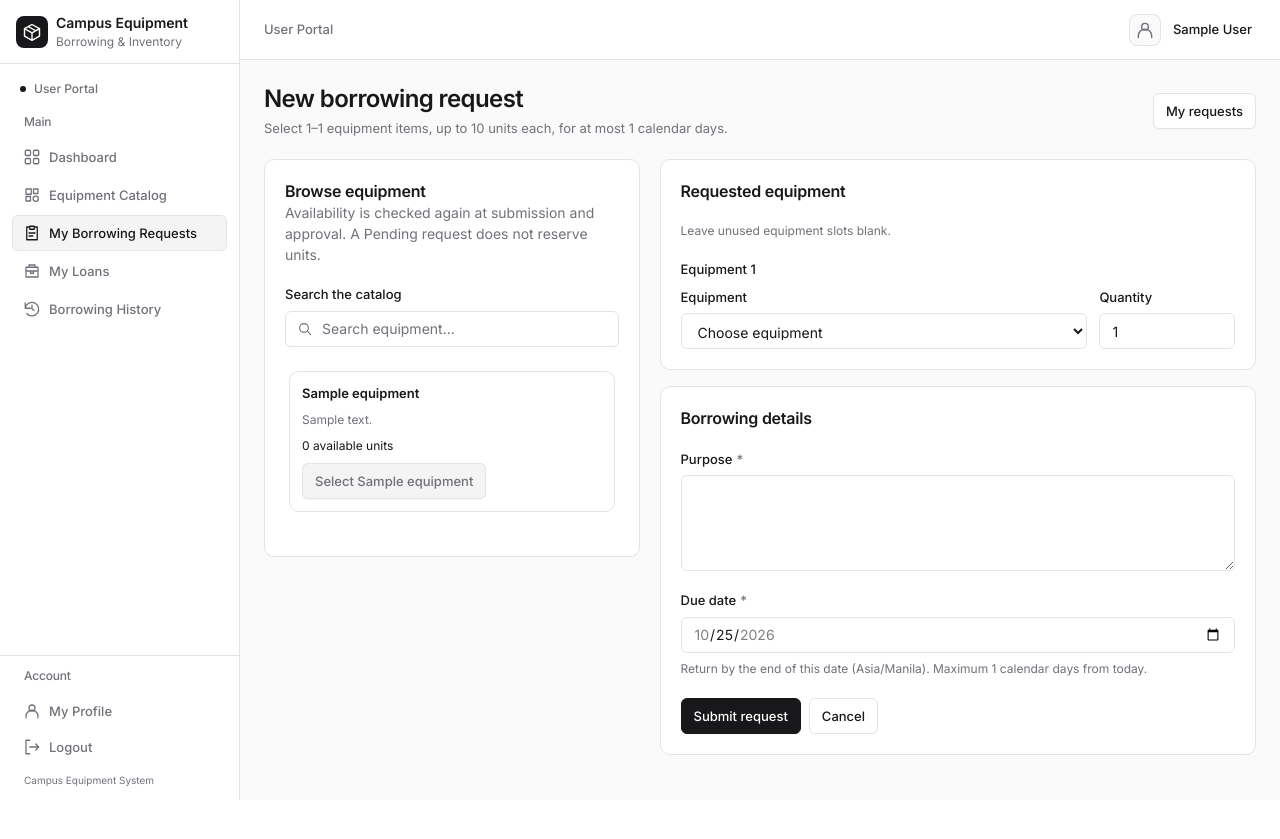
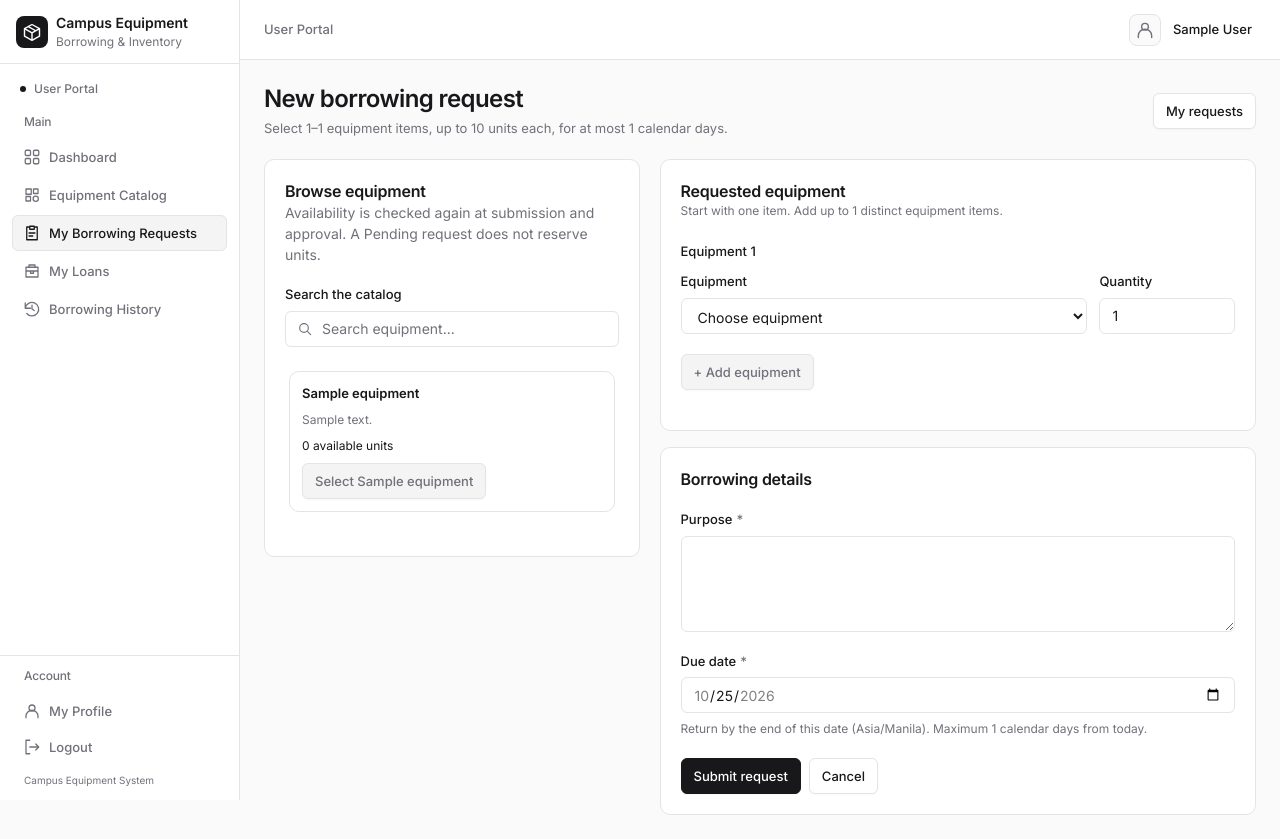
Before and after one commit to selrahcjstn/Campus-Equipment-System, a Django app: page /portal/requests/new/ in a window 1280 px wide. Before the commit the page ends 800 px from the top, so only its background shows below. Run offline with Django 5.2, Linux system fonts and the light colour scheme; a user stored in the database is signed in; tables that the repository leaves empty hold one stand-in row (values such as "Sample post"); data that the repository does not hold is empty.

Commit message:
feat: add dynamic equipment selection to borrowing form

```diff
--- a/apps/borrowing/forms.py
+++ b/apps/borrowing/forms.py
@@ -67,7 +67,7 @@ class BaseRequestItemFormSet(BaseFormSet):
         super().__init__(*args, **kwargs)
         self.max_num = borrowing_limits()["max_items"]
         self.error_messages["too_many_forms"] = "Select no more than %(num)d distinct equipment items."
-        self.extra = self.max_num
+        self.extra = 0 if self.initial else 1
         self.absolute_max = max(self.max_num, 100)
 
     def clean(self):
--- a/apps/borrowing/views.py
+++ b/apps/borrowing/views.py
@@ -70,7 +70,27 @@ def new_request(request):
             messages.info(request, "That equipment is unavailable. Please choose another catalog item.")
     formset = RequestItemFormSet(data, initial=initial, prefix="items")
     status = 200
-    if request.method == "POST":
+    row_action = request.POST.get("row_action", "")
+    if request.method == "POST" and row_action:
+        # Presentation-only fallback: adding/removing rows never submits a request.
+        count = formset.management_form.cleaned_data.get("TOTAL_FORMS", 0)
+        if formset.management_form.is_valid() and 1 <= count <= formset.max_num:
+            rows = [{name: request.POST.get(f"items-{index}-{name}", "")
+                     for name in ("equipment", "quantity")} for index in range(count)]
+            if row_action == "add" and count < formset.max_num:
+                rows.append({"equipment": "", "quantity": 1})
+            elif row_action in {f"remove:items-{index}" for index in range(1, count)}:
+                rows.pop(int(row_action[13:]))
+            else:
+                rows = None
+            if rows is not None:
+                form = BorrowingRequestForm(initial={name: request.POST.get(name, "") for name in form.fields})
+                formset = RequestItemFormSet(initial=rows, prefix="items")
+            else:
+                form.add_error(None, "Unable to change equipment rows. Keep between 1 and the allowed maximum.")
+        else:
+            form.add_error(None, "Unable to change equipment rows. Reload the form and try again.")
+    elif request.method == "POST":
         form_valid = form.is_valid()
         items_valid = formset.is_valid()
         if form_valid and items_valid:
--- a/apps/dashboard/tests.py
+++ b/apps/dashboard/tests.py
@@ -455,7 +455,7 @@ class SettingsTests(DashboardFixtures, TestCase):
         self.assertEqual(policy.as_limits(), {"max_items": 3, "max_quantity": 20, "max_days": 30})
         self.assertEqual(borrowing_limits(), policy.as_limits())
         formset = RequestItemFormSet(prefix="items")
-        self.assertEqual(len(formset.forms), 3)
+        self.assertEqual(len(formset.forms), 1)
         self.assertEqual(formset.forms[0].fields["quantity"].widget.attrs["max"], 20)
         form = BorrowingRequestForm()
         self.assertEqual(form.fields["due_date"].widget.attrs["max"], (timezone.localdate() + timedelta(days=30)).isoformat())
@@ -483,7 +483,8 @@ class SettingsTests(DashboardFixtures, TestCase):
 
     def test_forms_reflect_policy_without_restarting_server(self):
         update_settings(actor=self.admin, max_items=2, max_quantity=2, max_days=2)
-        self.assertEqual(len(RequestItemFormSet(prefix="items").forms), 2)
+        self.assertEqual(len(RequestItemFormSet(prefix="items").forms), 1)
+        self.assertEqual(RequestItemFormSet(prefix="items").max_num, 2)
         form = BorrowingRequestForm()
         self.assertEqual(form.fields["due_date"].widget.attrs["max"], (timezone.localdate() + timedelta(days=2)).isoformat())
         update_settings(actor=self.admin, max_items=1, max_quantity=1, max_days=1)
--- a/apps/inventory/tests.py
+++ b/apps/inventory/tests.py
@@ -495,7 +495,7 @@ class InventoryPageTests(InventoryFixtures, TestCase):
         self.assertContains(self.client.get(reverse("equipment_detail", args=[self.equipment.pk])), f"?equipment={self.equipment.pk}")
         selected = self.client.get(reverse("new_borrowing_request"), {"equipment": self.equipment.pk})
         self.assertEqual(selected.context["formset"][0]["equipment"].value(), self.equipment.pk)
-        self.assertEqual(len(selected.context["formset"]), 3)
+        self.assertEqual(len(selected.context["formset"]), 1)
         invalid = self.client.get(reverse("new_borrowing_request"), {"equipment": "invalid"})
         self.assertContains(invalid, "equipment is unavailable")
 
--- a/static/css/borrowing.css
+++ b/static/css/borrowing.css
@@ -7,12 +7,15 @@
 .borrowing-workspace h2 { font-size: var(--font-card); }
 .borrowing-item-row { display: grid; grid-template-columns: minmax(0, 3fr) minmax(88px, 1fr); gap: var(--space-3); border: 0; border-bottom: var(--border); padding: 0 0 var(--space-4); margin: 0; min-width: 0; }
 .borrowing-item-row:last-child { border-bottom: 0; padding-bottom: 0; }
-.borrowing-item-row legend { padding: 0 0 var(--space-2); font-size: var(--font-label); font-weight: var(--weight-medium); }
+.borrowing-item-row legend { display: flex; align-items: center; justify-content: space-between; width: 100%; min-height: 32px; padding: 0 0 var(--space-2); font-size: var(--font-label); font-weight: var(--weight-medium); }
 .borrowing-catalog { grid-template-columns: 1fr; max-height: 560px; overflow-y: auto; overscroll-behavior: contain; padding: var(--space-1); scrollbar-width: thin; }
 .borrowing-catalog-item { display: grid; align-content: start; gap: var(--space-2); padding: var(--space-3); box-shadow: none; }
 .borrowing-catalog-item h3 { font-size: var(--font-label); }
 .borrowing-catalog-item > p { font-size: var(--font-caption); }
 .borrowing-catalog-item .button { justify-self: start; }
+.borrowing-remove { padding: var(--space-1) 0; min-height: 32px; border: 0; background: transparent; color: var(--text-secondary); font: inherit; font-size: var(--font-caption); cursor: pointer; text-decoration: underline; text-underline-offset: 3px; }
+.borrowing-remove:hover { color: var(--text-primary); }
+.borrowing-item-row > .field-errors { grid-column: 1 / -1; }
 @media (max-width: 1199px) {
     .borrowing-workspace { grid-template-columns: 1fr; }
     .borrowing-catalog { grid-template-columns: repeat(auto-fill, minmax(min(100%, 220px), 1fr)); max-height: 320px; }
--- a/static/js/borrowing.js
+++ b/static/js/borrowing.js
@@ -8,17 +8,85 @@ document.querySelector('[data-catalog-search]')?.addEventListener('input', (even
     });
     catalogStatus.textContent = `${matches} equipment items match your search.`;
 });
+const requestForm = document.getElementById('borrowing-request-form');
+if (requestForm) {
+    const rows = requestForm.querySelector('[data-equipment-rows]');
+    const template = requestForm.querySelector('[data-equipment-template]');
+    const addButton = requestForm.querySelector('[data-add-equipment]');
+    const rowStatus = requestForm.querySelector('[data-equipment-status]');
+    const total = requestForm.querySelector('[name="items-TOTAL_FORMS"]');
+    const initial = requestForm.querySelector('[name="items-INITIAL_FORMS"]');
+    const maximum = +requestForm.dataset.maxEquipment;
+    const equipmentRows = () => [...rows.querySelectorAll('[data-equipment-row]')];
+    const choices = () => equipmentRows().map((row) => row.querySelector('select'));
+
+    function updateRows() {
+        const currentRows = equipmentRows();
+        currentRows.forEach((row, index) => {
+            row.querySelector('[data-row-number]').textContent = index + 1;
+            row.querySelectorAll('[name], [id], [for], [aria-describedby]').forEach((element) => {
+                ['name', 'id', 'for', 'aria-describedby'].forEach((attribute) => {
+                    const value = element.getAttribute(attribute);
+                    if (value) element.setAttribute(attribute, value.replace(/items-(?:\d+|__prefix__)-/g, `items-${index}-`));
+                });
+            });
+            const remove = row.querySelector('[data-remove-equipment]');
+            remove.hidden = index === 0;
+            remove.value = `remove:items-${index}`;
+            remove.setAttribute('aria-label', `Remove equipment ${index + 1}`);
+        });
+        total.value = currentRows.length;
+        initial.value = Math.min(+initial.value, currentRows.length);
+        addButton.disabled = currentRows.length >= maximum;
+        const selects = choices();
+        selects.forEach((select) => {
+            const others = selects.filter((other) => other !== select).map((other) => other.value).filter(Boolean);
+            [...select.options].forEach((option) => {
+                option.disabled = !!option.value && option.value !== select.value && others.includes(option.value);
+            });
+            select.setCustomValidity(select.value && others.includes(select.value) ? 'Each equipment item can be selected only once.' : '');
+        });
+    }
+
+    function addRow() {
+        if (equipmentRows().length >= maximum) return null;
+        const row = template.content.firstElementChild.cloneNode(true);
+        rows.append(row);
+        updateRows();
+        rowStatus.textContent = `Equipment row added. ${equipmentRows().length} of ${maximum} rows.`;
+        return row;
+    }
+
+    addButton.addEventListener('click', (event) => {
+        event.preventDefault();
+        addRow()?.querySelector('select').focus();
+    });
+    rows.addEventListener('click', (event) => {
+        const remove = event.target.closest('[data-remove-equipment]');
+        if (!remove) return;
+        event.preventDefault();
+        const row = remove.closest('[data-equipment-row]');
+        const index = equipmentRows().indexOf(row);
+        if (index < 1) return;
+        row.remove();
+        updateRows();
+        equipmentRows()[index - 1].querySelector('select').focus();
+        rowStatus.textContent = `Equipment row removed. ${equipmentRows().length} of ${maximum} rows.`;
+    });
+    rows.addEventListener('change', updateRows);
+    updateRows();
+
     document.querySelectorAll('[data-select-equipment]').forEach((button) => {
         button.addEventListener('click', () => {
-        const choices = [...document.querySelectorAll('.borrowing-item-row select')];
-        if (choices.some((choice) => choice.value === button.dataset.selectEquipment)) {
+            const selected = choices().find((choice) => choice.value === button.dataset.selectEquipment);
+            if (selected) {
                 catalogStatus.textContent = 'This equipment is already selected. Adjust its quantity below.';
-            choices.find((choice) => choice.value === button.dataset.selectEquipment).focus();
+                selected.focus();
                 return;
             }
-        const empty = choices.find((choice) => !choice.value);
+            const empty = choices().find((choice) => !choice.value) || addRow()?.querySelector('select');
             if (!empty) {
-            catalogStatus.textContent = 'All equipment slots are filled. Replace a selection below to choose another item.';
+                catalogStatus.textContent = `You can select up to ${maximum} distinct equipment items. Remove or replace a selection to choose another item.`;
                 return;
             }
             empty.value = button.dataset.selectEquipment;
@@ -27,9 +95,11 @@ document.querySelectorAll('[data-select-equipment]').forEach((button) => {
             catalogStatus.textContent = 'Equipment selected. Set the quantity and due date below.';
         });
     });
+}
 
 document.querySelectorAll('form[data-borrow-confirm], form[data-submit-loading]').forEach((form) => {
     form.addEventListener('submit', (event) => {
+        if (event.defaultPrevented || event.submitter?.name === 'row_action') return;
         const dialog = document.getElementById(form.dataset.borrowConfirm);
         if (dialog instanceof HTMLDialogElement && !event.submitter?.hasAttribute('data-borrow-confirmed')) {
             event.preventDefault();
--- /dev/null
+++ b/templates/borrowing/_request_item.html
@@ -0,0 +1,6 @@
+<fieldset class="borrowing-item-row" data-equipment-row>
+    <legend><span>Equipment <span data-row-number>{{ row_number }}</span></span><button type="submit" name="row_action" value="remove:{{ item_form.prefix }}" class="borrowing-remove" data-remove-equipment formnovalidate{% if first_row %} hidden{% endif %}>Remove<span class="sr-only"> equipment {{ row_number }}</span></button></legend>
+    {% include "components/input.html" with field=item_form.equipment %}
+    {% include "components/input.html" with field=item_form.quantity %}
+    {% if item_form.non_field_errors %}<div class="field-errors" role="alert">{{ item_form.non_field_errors }}</div>{% endif %}
+</fieldset>
--- a/templates/borrowing/new_request.html
+++ b/templates/borrowing/new_request.html
@@ -2,7 +2,7 @@
 {% load static ui_assets %}
 {% block title %}New Borrowing Request | Campus Equipment System{% endblock %}
 {% block page_styles %}<link rel="stylesheet" href="{% ui_asset 'css/borrowing.css' %}">{% endblock %}
-{% block page_scripts %}<script src="{% static 'js/borrowing.js' %}" defer></script>{% endblock %}
+{% block page_scripts %}<script src="{% ui_asset 'js/borrowing.js' %}" defer></script>{% endblock %}
 {% block content %}
 <header class="page-heading"><div><h1>New borrowing request</h1><p>Select 1–{{ limits.max_items }} equipment items, up to {{ limits.max_quantity }} units each, for at most {{ limits.max_days }} calendar days.</p></div><a class="button button--secondary" href="{% url 'my_requests' %}">My requests</a></header>
 <div class="section-stack">
@@ -17,11 +17,20 @@
         </div>
         <p class="caption" data-catalog-status role="status" aria-live="polite"></p>
     </section>
-    <form method="post" class="form-panel form-panel--wide section-stack" id="borrowing-request-form" data-submit-loading>
+    <form method="post" class="form-panel form-panel--wide section-stack" id="borrowing-request-form" data-max-equipment="{{ limits.max_items }}" data-submit-loading>
         {% csrf_token %}{{ formset.management_form }}
+        {# Keep Enter submitting the request rather than activating a row-edit button. #}
+        <button type="submit" hidden tabindex="-1" aria-hidden="true">Submit request</button>
         {% if form.non_field_errors %}<div class="alert alert--error" role="alert">{{ form.non_field_errors }}</div>{% endif %}
         {% if formset.non_form_errors %}<div class="alert alert--error" role="alert">{{ formset.non_form_errors }}</div>{% endif %}
-        <section class="card section-stack"><h2>Requested equipment</h2><p class="caption">Leave unused equipment slots blank.</p>{% for item_form in formset %}<fieldset class="borrowing-item-row"><legend>Equipment {{ forloop.counter }}</legend>{% include "components/input.html" with field=item_form.equipment %}{% include "components/input.html" with field=item_form.quantity %}{% if item_form.non_field_errors %}<div class="field-errors" role="alert">{{ item_form.non_field_errors }}</div>{% endif %}</fieldset>{% endfor %}</section>
+        <section class="card section-stack" aria-labelledby="requested-equipment-title">
+            <div><h2 id="requested-equipment-title">Requested equipment</h2><p class="caption" id="equipment-help">Start with one item. Add up to {{ limits.max_items }} distinct equipment items.</p></div>
+            <div class="section-stack" data-equipment-rows>{% for item_form in formset %}{% include "borrowing/_request_item.html" with row_number=forloop.counter first_row=forloop.first %}{% endfor %}</div>
+            <div><button type="submit" name="row_action" value="add" class="button button--secondary" data-add-equipment formnovalidate aria-describedby="equipment-help"{% if formset.total_form_count >= limits.max_items %} disabled{% endif %}>+ Add equipment</button></div>
+            <p class="caption" data-equipment-status role="status" aria-live="polite"></p>
+            <noscript><p class="caption">Add and Remove reload this form and keep your entries. Use the equipment dropdowns to select items.</p></noscript>
+            <template data-equipment-template>{% include "borrowing/_request_item.html" with item_form=formset.empty_form row_number="" first_row=False %}</template>
+        </section>
         <section class="card section-stack"><h2>Borrowing details</h2>{% for field in form %}{% include "components/input.html" with field=field %}{% endfor %}<div class="page-actions"><button type="submit" class="button button--primary">Submit request</button><a href="{% url 'my_requests' %}" class="button button--secondary">Cancel</a></div></section>
     </form>
     </div>
```
Also changed, not shown: apps/borrowing/tests.py (+116 -2 lines). Lines whose indentation alone changed are shown as unchanged.
